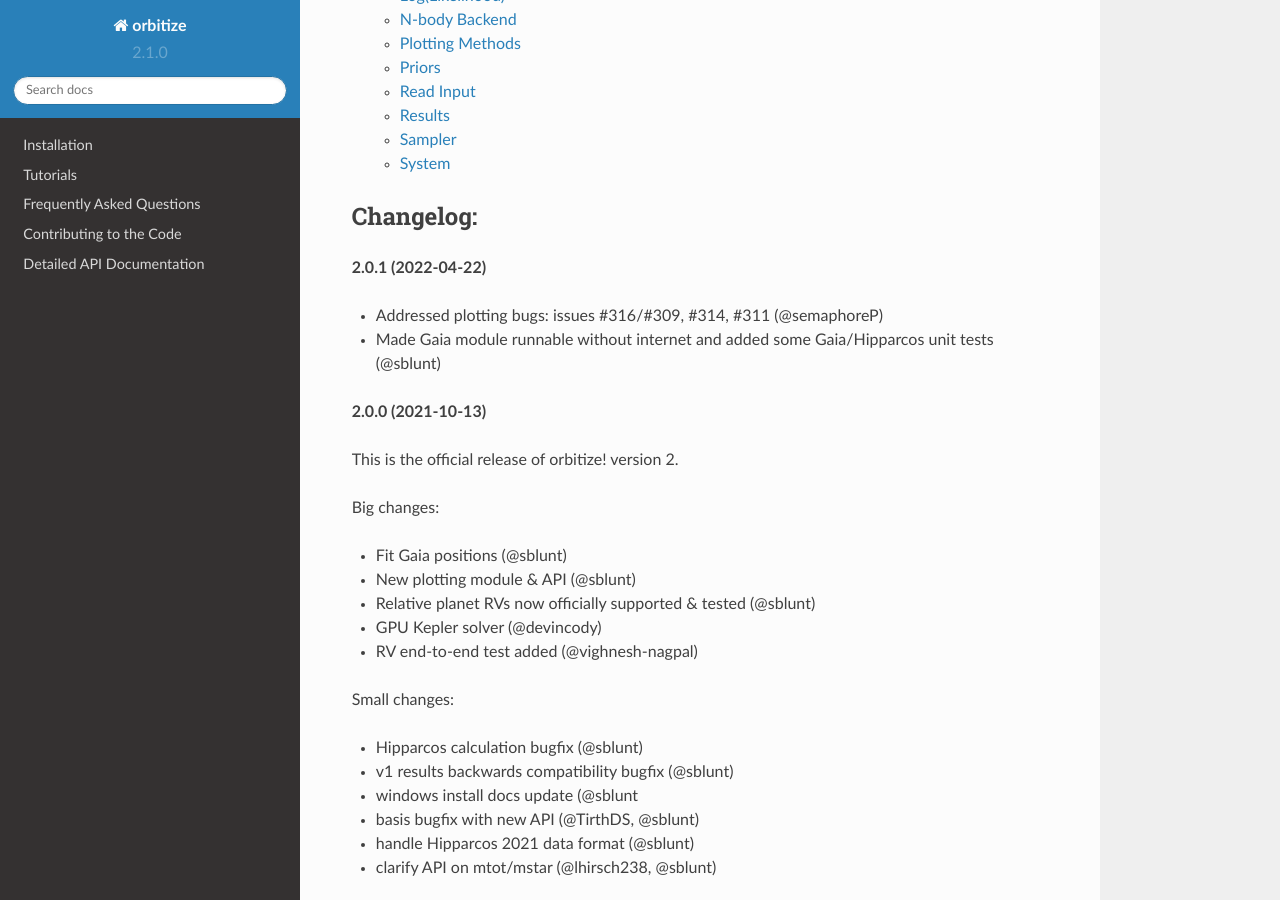
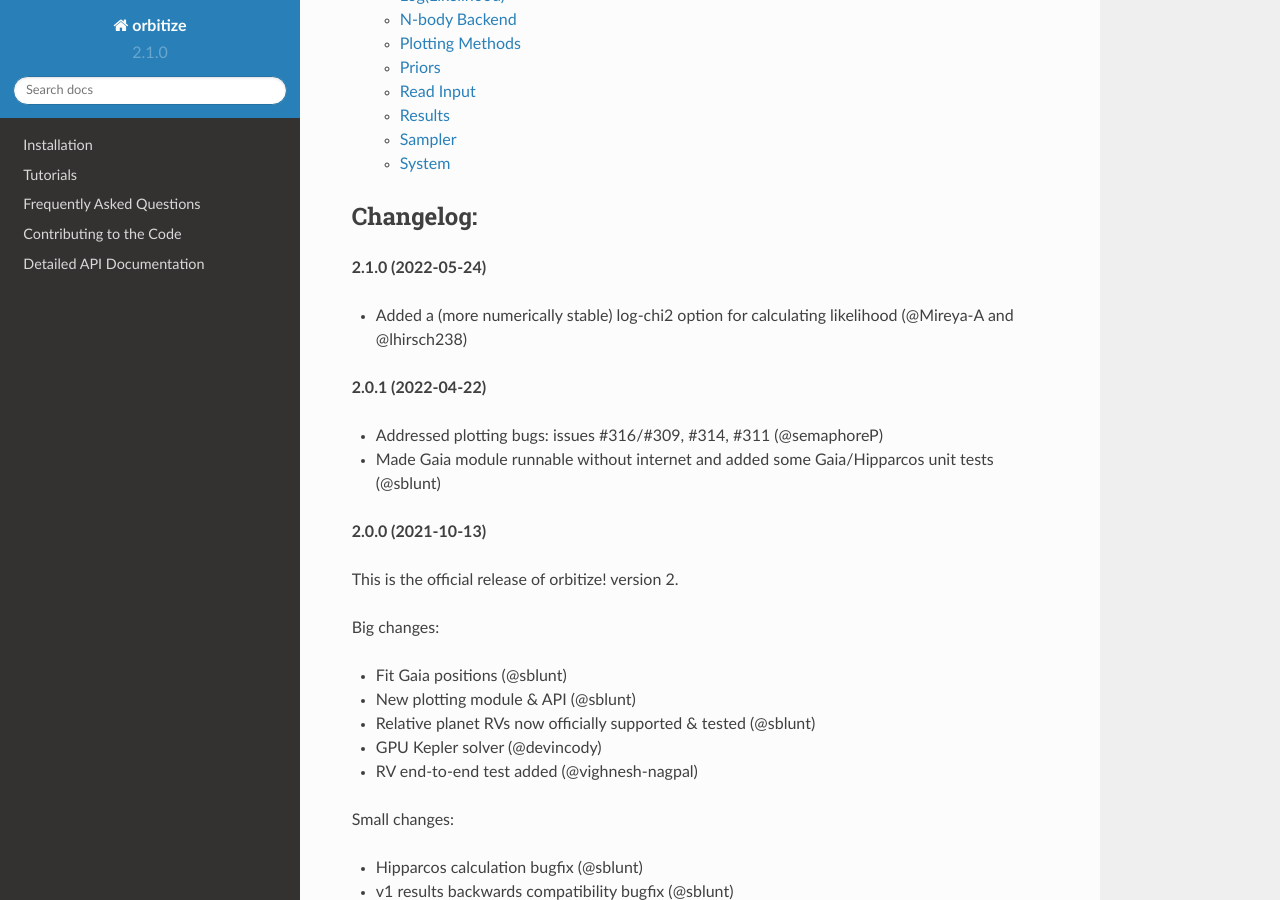
Before and after one commit to sblunt/orbitize, a Sphinx documentation site: the page built from docs/index.rst, in a window 1280 px wide and 900 px high, scrolled down 1657 px. Built offline with Sphinx 7.4.7 and the Read the Docs theme 2.0.0, drawn with Linux system fonts in a browser that asks for light colours; pages that are not in the unit, such as notebooks, are missing from menus.

Commit message:
update changelod

```diff
--- a/docs/index.rst
+++ b/docs/index.rst
@@ -53,6 +53,10 @@
 
 Changelog:
 ++++++++++
+
+**2.1.0 (2022-05-24)**
+
+- Added a (more numerically stable) log-chi2 option for calculating likelihood (@Mireya-A and @lhirsch238)
 
 **2.0.1 (2022-04-22)**
 
```
